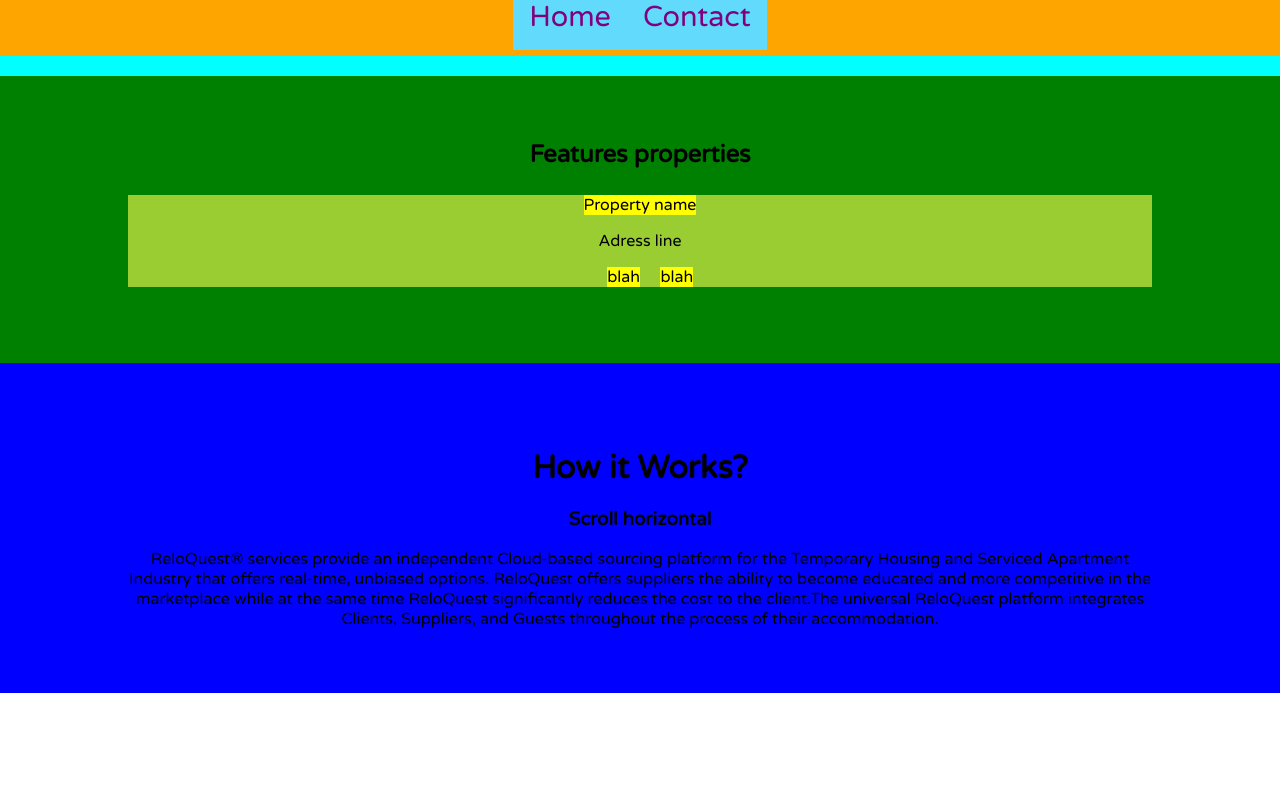
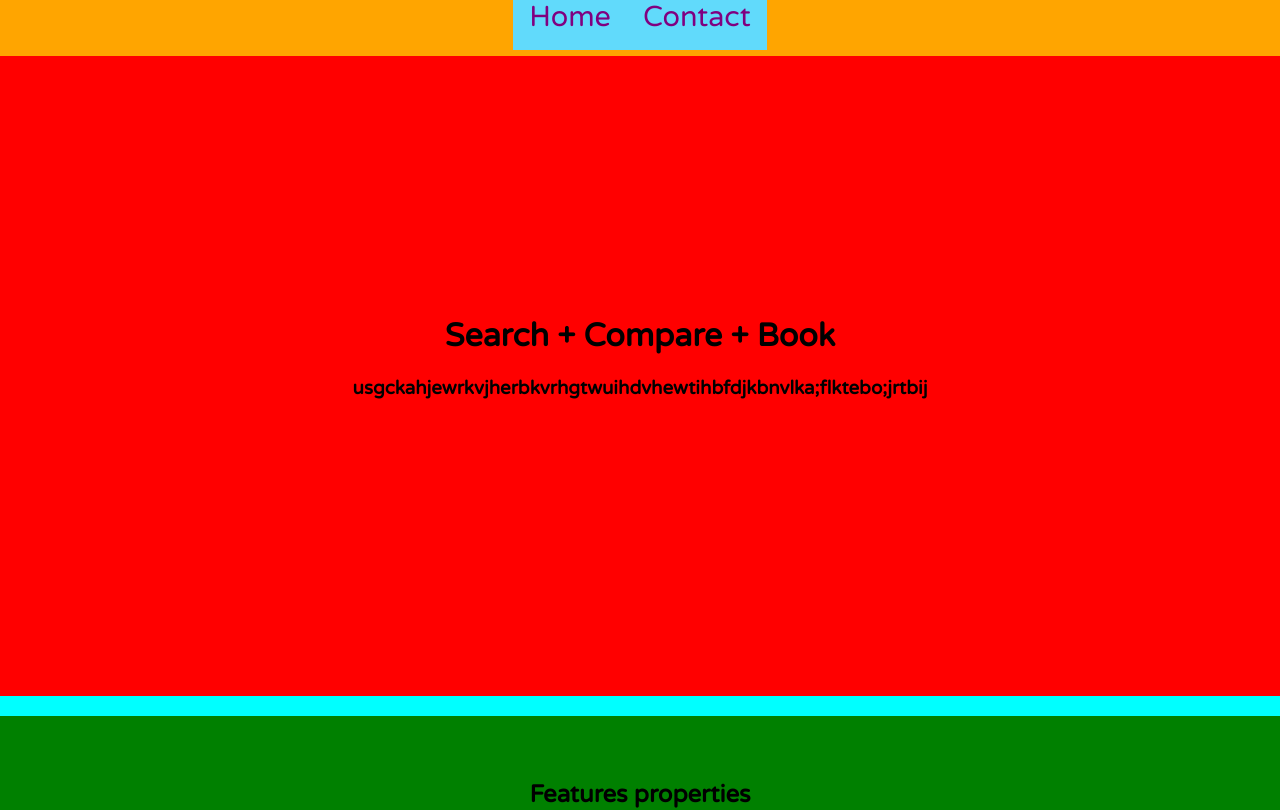
Before and after one commit to AlinaZakirod/marketingRQ, a React (Create React App) app in the folder rq/: page / in a window 1280 px wide. Shown: the top 810 px of the page. Built offline with nearby package versions, Linux system fonts and the light colour scheme.

Commit message:
banner color-block red

```diff
--- a/rq/src/App.css
+++ b/rq/src/App.css
@@ -71,10 +71,20 @@ body {
 
 .banner {
   width: 100%;
-  height: 200px;
+  height: 80vh;
   background-color: red;
+  margin-top: 0 !important;
+  padding-top: 0 !important;
+}
 
-  position: absolute;
+#bannerText {
+  padding-top: 30vh;
+}
+
+.split-left {
+  width: 50%;
+  height: 80vh;
+  background-color: teal;
 }
 
 .carousel {
--- a/rq/src/components/Banner.jsx
+++ b/rq/src/components/Banner.jsx
@@ -5,9 +5,14 @@ class Banner extends Component {
   render() {
     return (
       <div className="banner">
-        <div>
-          <h2>Search + Compare + Book</h2>
-          <p> usgckahjewrkvjherbkvrhgtwuihdvhewtihbfdjkbnvlka;flktebo;jrtbij</p>
+        <div id="bannerText">
+          <h1 className="">Search + Compare + Book</h1>
+          <h3>
+            {" "}
+            usgckahjewrkvjherbkvrhgtwuihdvhewtihbfdjkbnvlka;flktebo;jrtbij
+          </h3>
+          <div className="spit-left"></div>
+          <div className="split-right"></div>
           <img />
         </div>
       </div>
```
